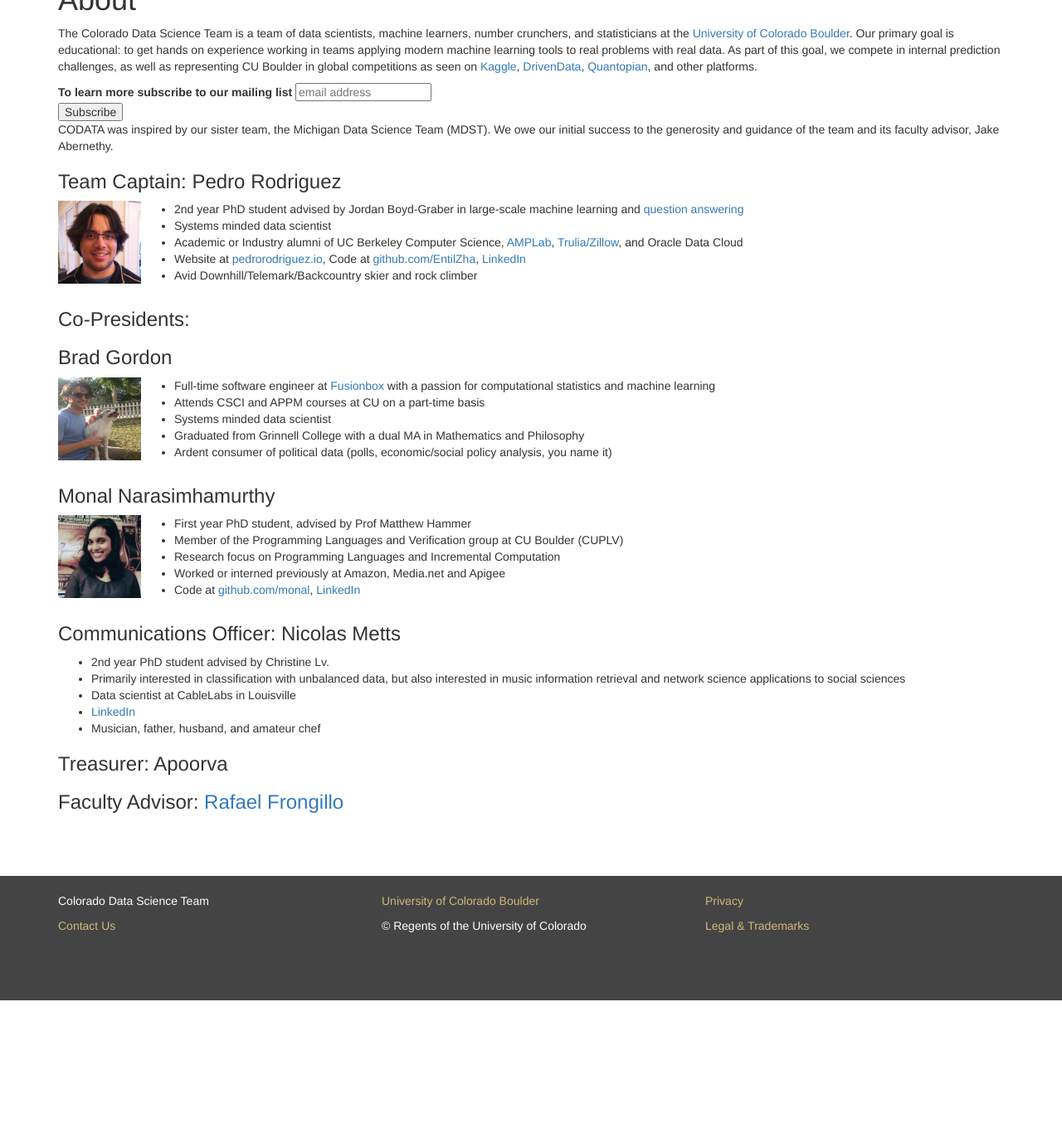
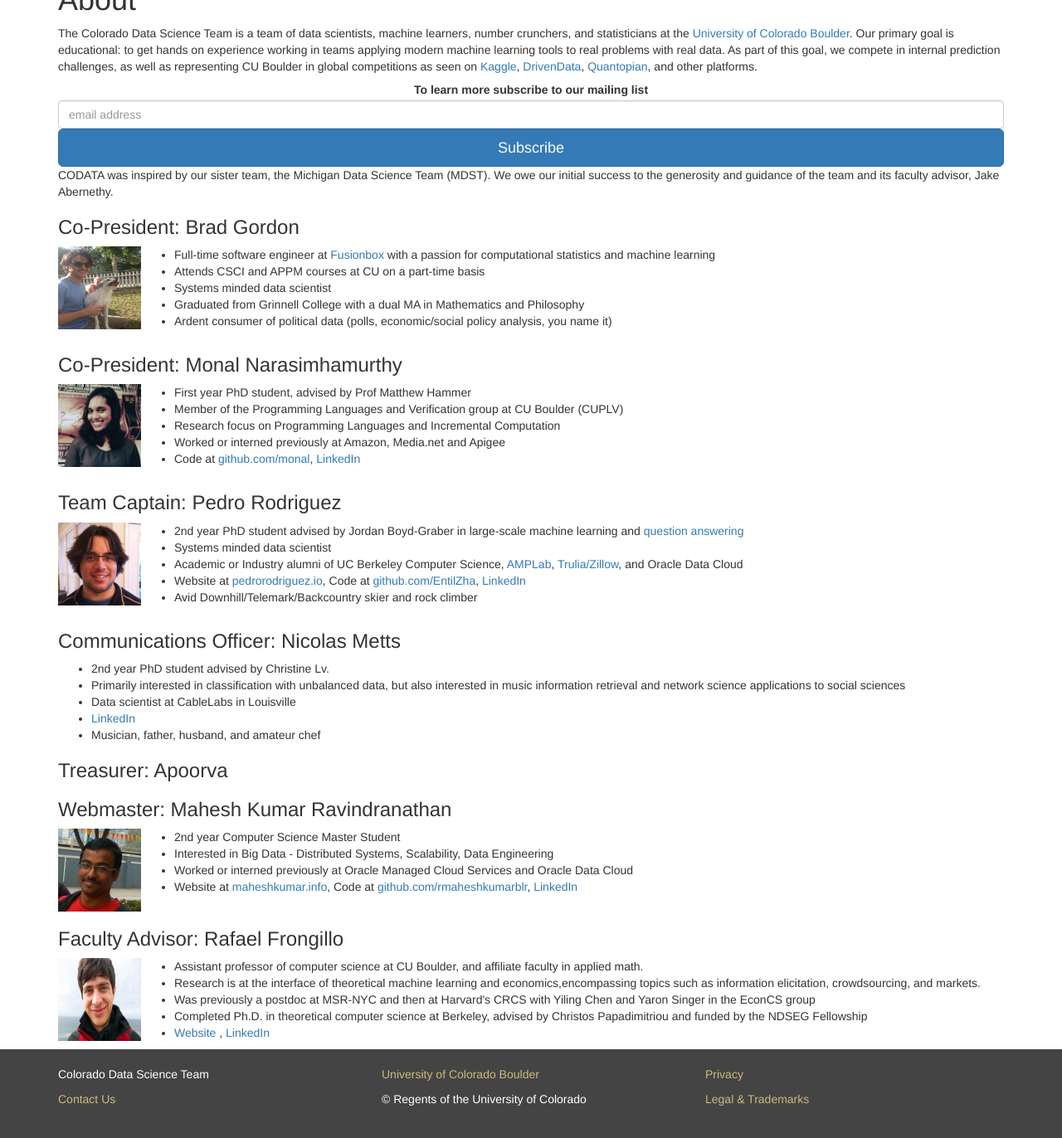
Before and after one commit to CoDataScience/codatascience.github.io, a Jekyll site: the page built from about.md, in a window 1280 px wide and 1400 px high, scrolled down 194 px. Shown: the top 1372 px of the window at 83% size. Built offline with Jekyll 4.4.1, drawn with Linux system fonts in a browser that asks for light colours; comment, search, counter and statistics services are not loaded.

Commit message:
Updated about page and added a speaker (#9)
* Added information about Brad

* Updated about page

* Option to display an archive page with Tags

* Added a Tab for Speaker using collections

* Updated About page

* Fixed issue with various size of panels

* Updated config file to have a single version of Collections

* Added information about Brad

* Updated about page

* Added a Tab for Speaker using collections

* Fixed issue with various size of panels

* Updated config file to have a single version of Collections

* Modifications to the home page

* Minor modifications and added sponsorship page

* Fixed merge conflicts

* Using markdown for sponsorship page

* Ignoring color change on hover

* Updated size to be 200px

* modified homepage

* Modified about page and added information about a speaker

```diff
--- a/_posts/2016-09-06-weekly-meeting.markdown
+++ b/_posts/2016-09-06-weekly-meeting.markdown
@@ -6,7 +6,7 @@ date:   2016-09-06 00:00:00 -0000
 categories: meeting, weekly, machine learning, model
 excerpt: Today Stephen Becker gave us a summary of his research and Pedro Rodriguez presented a survey of machine learning methods
 tags: [Kaggle, Machine Learning, Data Scientist, Jupyter Notebook]
-image: Stephen.jpg
+image: stephen.jpg
 ---
 
 ## Agenda
--- a/about.md
+++ b/about.md
@@ -17,11 +17,12 @@ The Colorado Data Science Team is a team of data scientists, machine learners, n
 <div id="mc_embed_signup">
 <form action="//gitub.us14.list-manage.com/subscribe/post?u=bdb5f790dc5db01b13ba0b7e5&amp;id=acfbcbddec" method="post" id="mc-embedded-subscribe-form" name="mc-embedded-subscribe-form" class="validate" target="_blank" novalidate>
     <div id="mc_embed_signup_scroll">
-	<label for="mce-EMAIL">To learn more subscribe to our mailing list</label>
-	<input type="email" value="" name="EMAIL" class="email" id="mce-EMAIL" placeholder="email address" required>
+	<center><label for="mce-EMAIL">To learn more subscribe to our mailing list</label></center>
+	<input type="email" value="" name="EMAIL" class="form-control"  id="mce-EMAIL" placeholder="email address" required>
     <!-- real people should not fill this in and expect good things - do not remove this or risk form bot signups-->
     <div style="position: absolute; left: -5000px;" aria-hidden="true"><input type="text" name="b_bdb5f790dc5db01b13ba0b7e5_acfbcbddec" tabindex="-1" value=""></div>
-    <div class="clear"><input type="submit" value="Subscribe" name="subscribe" id="mc-embedded-subscribe" class="button"></div>
+
+    <div class="clear"><input type="submit" value="Subscribe" name="subscribe" id="mc-embedded-subscribe" class="btn btn-primary btn-lg btn-block"></div>
     </div>
 </form>
 </div>
@@ -29,6 +30,47 @@ The Colorado Data Science Team is a team of data scientists, machine learners, n
 <!--End mc_embed_signup-->
 
 CODATA was inspired by our sister team, the Michigan Data Science Team (MDST).  We owe our initial success to the generosity and guidance of the team and its faculty advisor, Jake Abernethy.
+
+
+### Co-President: Brad Gordon
+
+<div>
+<div class="pull-left">
+<img alt="Brad Gordon" src="/images/brad.jpg" style="height:100px;width:100px">
+</div>
+<div class="pull-left">
+
+<ul>
+<li>Full-time software engineer at <a href="http://www.fusionbox.com" target="_blank">Fusionbox</a> with a passion for computational statistics and machine learning</li>
+<li>Attends CSCI and APPM courses at CU on a part-time basis</li>
+<li>Systems minded data scientist</li>
+<li>Graduated from Grinnell College with a dual MA in Mathematics and Philosophy</li>
+<li>Ardent consumer of political data (polls, economic/social policy analysis, you name it)</li>
+</ul>
+
+</div>
+<div class="clearfix"></div>
+</div>
+
+### Co-President: Monal Narasimhamurthy
+
+<div>
+<div class="pull-left">
+<img alt="Monal Narasimhamurthy" src="/images/monal.jpg" style="height:100px;width:100px">
+</div>
+<div class="pull-left">
+
+<ul>
+<li>First year PhD student, advised by Prof Matthew Hammer</li>
+<li>Member of the Programming Languages and Verification group at CU Boulder (CUPLV)</li>
+<li>Research focus on Programming Languages and Incremental Computation</li>
+<li>Worked or interned previously at Amazon, Media.net and Apigee</li>
+<li>Code at  <a href="https://github.com/monal" target="_blank">github.com/monal</a>, <a href="https://www.linkedin.com/in/monal-narasimhamurthy" target="_blank">LinkedIn</a></li>
+</ul>
+
+</div>
+<div class="clearfix"></div>
+</div>
 
 ### Team Captain: Pedro Rodriguez
 
@@ -51,48 +93,6 @@ CODATA was inspired by our sister team, the Michigan Data Science Team (MDST).
 <div class="clearfix"></div>
 </div>
 
-### Co-Presidents:
-
-### Brad Gordon
-
-<div>
-<div class="pull-left">
-<img alt="Brad Gordon" src="/images/brad.jpg" style="height:100px;width:100px">
-</div>
-<div class="pull-left">
-
-<ul>
-<li>Full-time software engineer at <a href="http://www.fusionbox.com" target="_blank">Fusionbox</a> with a passion for computational statistics and machine learning</li>
-<li>Attends CSCI and APPM courses at CU on a part-time basis</li>
-<li>Systems minded data scientist</li>
-<li>Graduated from Grinnell College with a dual MA in Mathematics and Philosophy</li>
-<li>Ardent consumer of political data (polls, economic/social policy analysis, you name it)</li>
-</ul>
-
-</div>
-<div class="clearfix"></div>
-</div>
-
-### Monal Narasimhamurthy
-
-<div>
-<div class="pull-left">
-<img alt="Monal Narasimhamurthy" src="/images/monal.jpg" style="height:100px;width:100px">
-</div>
-<div class="pull-left">
-
-<ul>
-<li>First year PhD student, advised by Prof Matthew Hammer</li>
-<li>Member of the Programming Languages and Verification group at CU Boulder (CUPLV)</li>
-<li>Research focus on Programming Languages and Incremental Computation</li>
-<li>Worked or interned previously at Amazon, Media.net and Apigee</li>
-<li>Code at  <a href="https://github.com/monal" target="_blank">github.com/monal</a>, <a href="https://www.linkedin.com/in/monal-narasimhamurthy" target="_blank">LinkedIn</a></li>
-</ul>
-
-</div>
-<div class="clearfix"></div>
-</div>
-
 ### Communications Officer: Nicolas Metts
 * 2nd year PhD student advised by Christine Lv.
 * Primarily interested in classification with unbalanced data, but also interested in music
@@ -103,4 +103,39 @@ information retrieval and network science applications to social sciences
 
 ### Treasurer: Apoorva
 
-### Faculty Advisor: [Rafael Frongillo](http://www.cs.colorado.edu/~raf/)
+### Webmaster: Mahesh Kumar Ravindranathan
+
+<div>
+<div class="pull-left">
+<img alt="Mahesh Kumar Ravindranathan" src="/images/mahesh.jpg" style="height:100px;width:100px">
+</div>
+<div class="pull-left">
+<ul>
+<li>2nd year Computer Science Master Student </li>
+<li>Interested in Big Data - Distributed Systems, Scalability, Data Engineering</li>
+<li>Worked or interned previously at Oracle Managed Cloud Services and Oracle Data Cloud</li>
+<li>Website at <a href="http://maheshkumar.info" target="_blank">maheshkumar.info</a>, Code at <a href="https://github.com/rmaheshkumarblr" target="_blank">github.com/rmaheshkumarblr</a>, <a href="https://www.linkedin.com/in/rmaheshkumarblr" target="_blank">LinkedIn</a></li>
+</ul>
+
+</div>
+<div class="clearfix"></div>
+</div>
+
+### Faculty Advisor: Rafael Frongillo
+
+<div>
+<div class="pull-left">
+<img alt="Rafael Frongillo" src="/images/raf.jpg" style="height:100px;width:100px">
+</div>
+<div class="pull-left">
+<ul>
+<li>Assistant professor of computer science at CU Boulder, and affiliate faculty in applied math.</li>
+<li>Research is at the interface of theoretical machine learning and economics,encompassing topics such as information elicitation, crowdsourcing, and markets. </li>
+<li>Was previously a postdoc at MSR-NYC and then at Harvard's CRCS with Yiling Chen and Yaron Singer in the EconCS group</li>
+<li>Completed Ph.D. in theoretical computer science at Berkeley, advised by Christos Papadimitriou and funded by the NDSEG Fellowship</li>
+<li><a href="http://www.cs.colorado.edu/~raf/" target="_blank">Website</a> , <a href="https://www.linkedin.com/in/rafael-frongillo-5289a65" target="_blank">LinkedIn</a></li>
+</ul>
+
+</div>
+<div class="clearfix"></div>
+</div>
```
Also changed, not shown: _speakers/michael_paul.md (added, +14 -0 lines), images/mahesh.jpg (added), images/raf.jpg (added).
